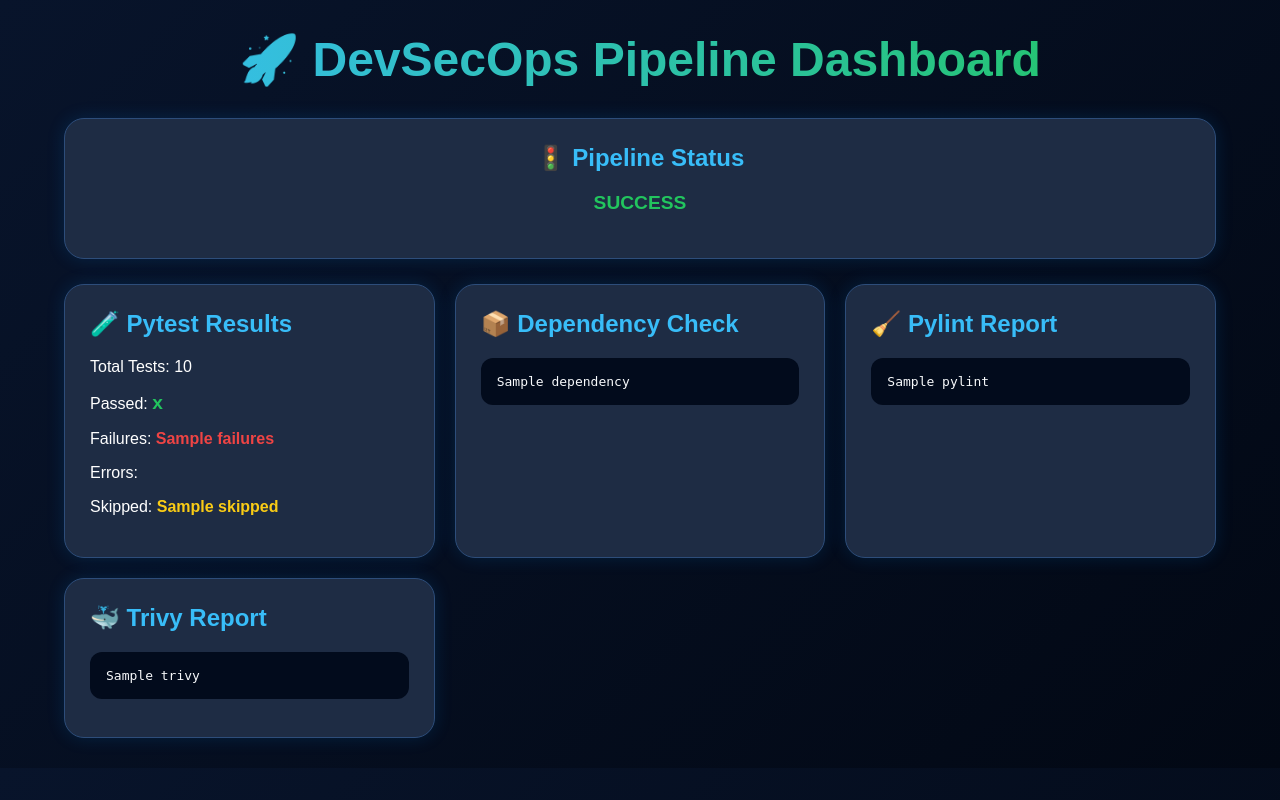
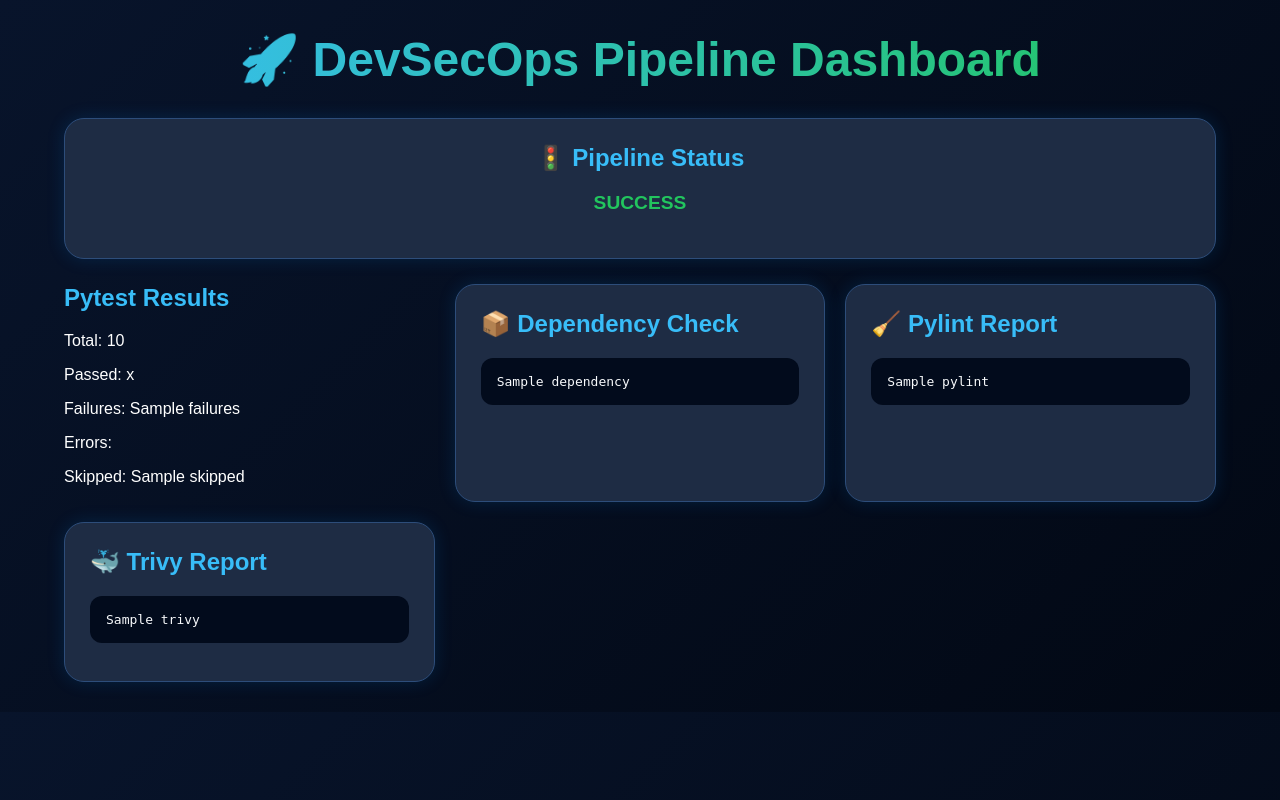
Before and after one commit to tpv-2026/devsecops-pipeline, a Flask app: template templates/index.html in a window 1280 px wide. Run offline with Flask 3, Linux system fonts and the light colour scheme; the template is opened without the code that fills it: most values are stand-ins (such as "Sample title", 1, 10 or a date in 2020).

Commit message:
Adding pytest total, passed, failures, errors, and skipped test results, to see whether this will be in the code

```diff
--- a/templates/index.html
+++ b/templates/index.html
@@ -19,14 +19,15 @@
         <div class="grid">
 
             <!-- Pytest -->
-            <div class="card">
-                <h2>🧪 Pytest Results</h2>
+            <div>
+                <h2>Pytest Results</h2>
+
                 {% if pytest %}
-                    <p>Total Tests: {{ pytest.total }}</p>
-                    <p>Passed: <span class="success">{{ pytest.passed }}</span></p>
-                    <p>Failures: <span class="danger">{{ pytest.failures }}</span></p>
-                    <p>Errors: <span class="danger">{{ pytest.errors }}</span></p>
-                    <p>Skipped: <span class="warning">{{ pytest.skipped }}</span></p>
+                    <p>Total: {{ pytest.total }}</p>
+                    <p>Passed: {{ pytest.passed }}</p>
+                    <p>Failures: {{ pytest.failures }}</p>
+                    <p>Errors: {{ pytest.errors }}</p>
+                    <p>Skipped: {{ pytest.skipped }}</p>
                 {% else %}
                     <p>No test results found.</p>
                 {% endif %}
```
